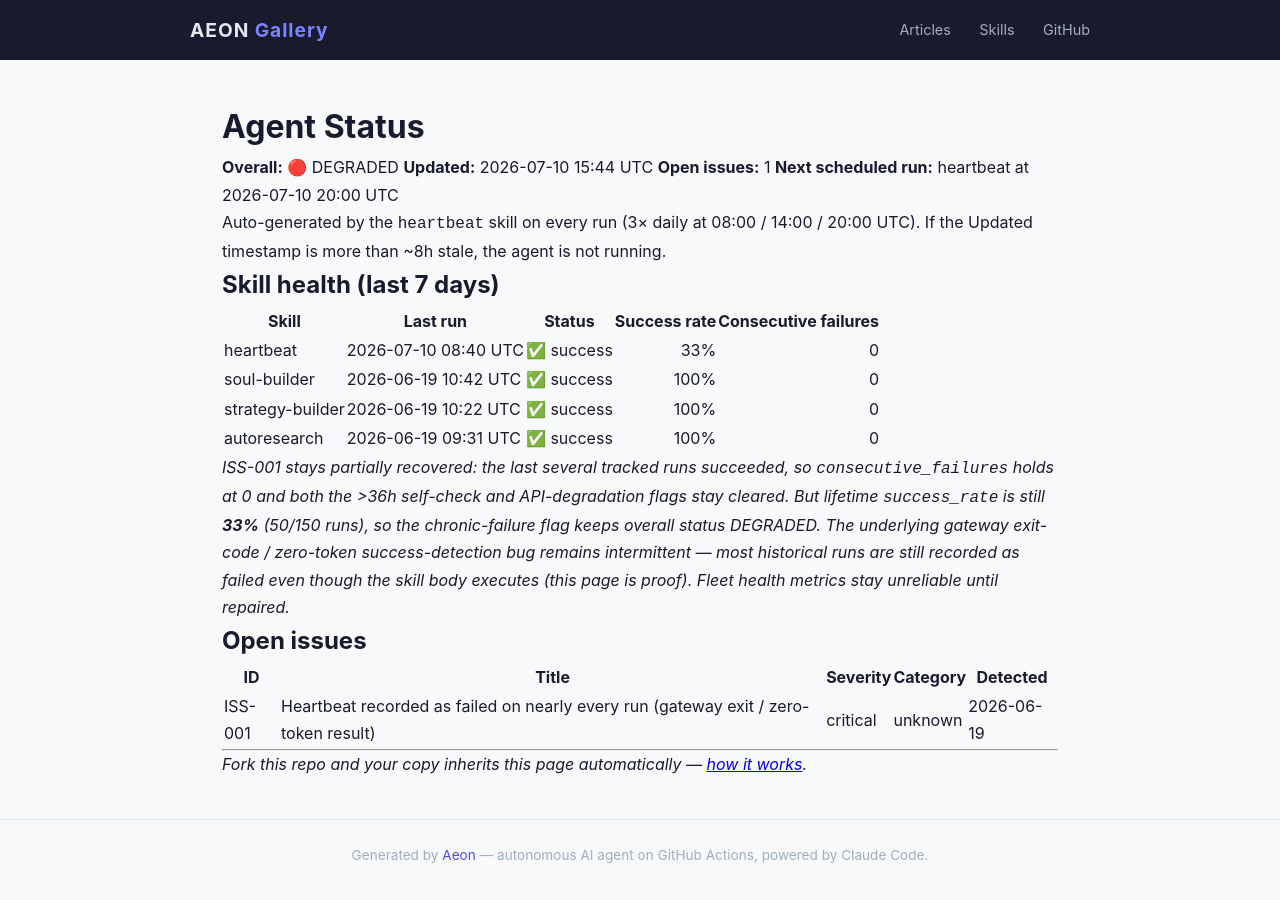
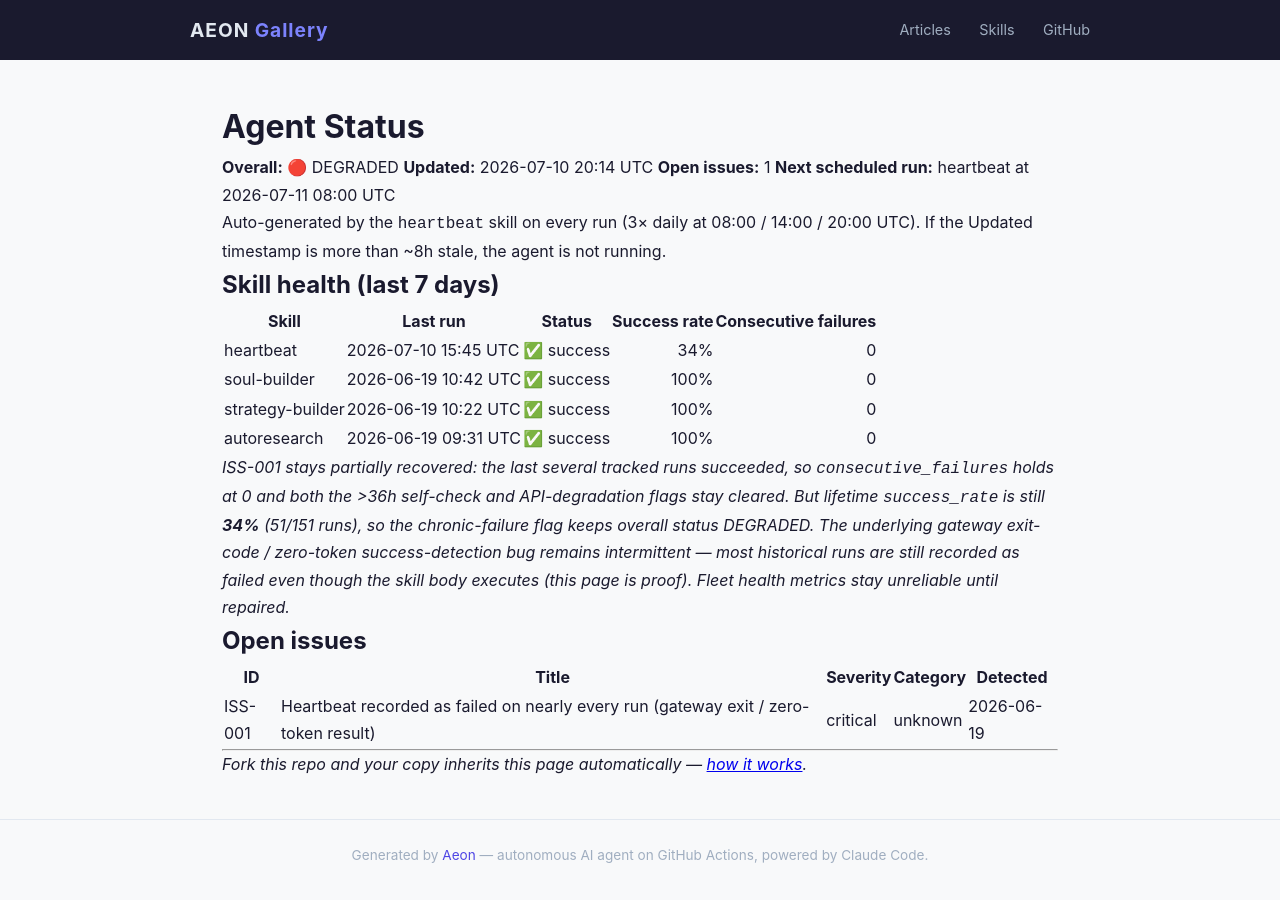
Before and after one commit to RickCrosschain/aeon, a Jekyll site: the page built from docs/status.md, in a window 1280 px wide. Built offline with Jekyll 4.4.1, drawn with Linux system fonts in a browser that asks for light colours.

Commit message:
chore(heartbeat): auto-commit 2026-07-10

```diff
--- a/docs/status.md
+++ b/docs/status.md
@@ -7,9 +7,9 @@
 # Agent Status
 
 **Overall:** 🔴 DEGRADED
-**Updated:** 2026-07-10 15:44 UTC
+**Updated:** 2026-07-10 20:14 UTC
 **Open issues:** 1
-**Next scheduled run:** heartbeat at 2026-07-10 20:00 UTC
+**Next scheduled run:** heartbeat at 2026-07-11 08:00 UTC
 
 Auto-generated by the `heartbeat` skill on every run (3× daily at 08:00 / 14:00 / 20:00 UTC). If the Updated timestamp is more than ~8h stale, the agent is not running.
 
@@ -17,12 +17,12 @@
 
 | Skill | Last run | Status | Success rate | Consecutive failures |
 |-------|----------|--------|-------------:|---------------------:|
-| heartbeat | 2026-07-10 08:40 UTC | ✅ success | 33% | 0 |
+| heartbeat | 2026-07-10 15:45 UTC | ✅ success | 34% | 0 |
 | soul-builder | 2026-06-19 10:42 UTC | ✅ success | 100% | 0 |
 | strategy-builder | 2026-06-19 10:22 UTC | ✅ success | 100% | 0 |
 | autoresearch | 2026-06-19 09:31 UTC | ✅ success | 100% | 0 |
 
-_ISS-001 stays partially recovered: the last several tracked runs succeeded, so `consecutive_failures` holds at 0 and both the >36h self-check and API-degradation flags stay cleared. But lifetime `success_rate` is still **33%** (50/150 runs), so the chronic-failure flag keeps overall status DEGRADED. The underlying gateway exit-code / zero-token success-detection bug remains intermittent — most historical runs are still recorded as failed even though the skill body executes (this page is proof). Fleet health metrics stay unreliable until repaired._
+_ISS-001 stays partially recovered: the last several tracked runs succeeded, so `consecutive_failures` holds at 0 and both the >36h self-check and API-degradation flags stay cleared. But lifetime `success_rate` is still **34%** (51/151 runs), so the chronic-failure flag keeps overall status DEGRADED. The underlying gateway exit-code / zero-token success-detection bug remains intermittent — most historical runs are still recorded as failed even though the skill body executes (this page is proof). Fleet health metrics stay unreliable until repaired._
 
 ## Open issues
 
--- a/memory/token-usage.csv
+++ b/memory/token-usage.csv
@@ -53,3 +53,4 @@
 2026-07-09,heartbeat,claude-opus-4-8,2094,5866,315824,39330
 2026-07-10,heartbeat,claude-opus-4-8,2094,4946,329866,38426
 2026-07-10,heartbeat,claude-opus-4-8,2314,4668,332837,39415
+2026-07-10,heartbeat,claude-opus-4-8,2092,4198,244586,56236
```
Also changed, not shown: memory/logs/2026-07-10.md (+15 -0 lines), .outputs/heartbeat.md.
